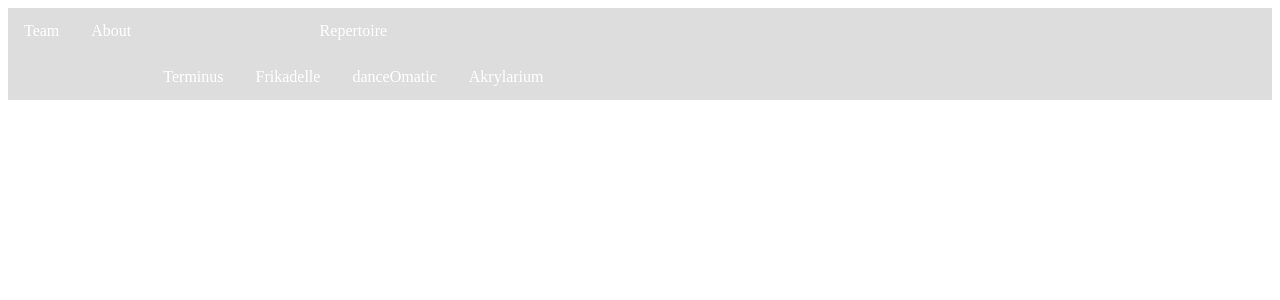
After one commit to martinschultzkristensen/artfarm.dk, a PHP site: page /cleanslate_index.php in a window 1280 px wide. The commit adds this page. Shown: the top 300 px of the page. Run offline with PHP 8.4, Linux system fonts and the light colour scheme.

Commit message:
trying to start from scratch on new files called *name*_cleanslate.*filetype* ... names between * is placeholder for actual filenames and types.

```diff
--- /dev/null
+++ b/assets/php/head_cleanslate.php
@@ -0,0 +1,9 @@
+    <meta charset="utf-8">
+    <meta name="viewport" content="width=device-width, initial-scale=1">
+    <meta name="description" content="Martin">
+    <meta name="author" content="Martin">
+    <meta name="generator" content="Martin">
+    <title>Art Farm</title>
+    <link rel="icon" type="image/x-icon" href="img/favicon.ico">
+    <!-- Costume css -->
+    <link rel="stylesheet" href="/css/my_style.css">
--- /dev/null
+++ b/assets/php/header_cleanslate.php
@@ -0,0 +1,34 @@
+<header>
+        <nav>
+          <div>
+            <!-- here the logo in the navbar!!!
+              <a class="navbar-brand:focusable" href="/index"><img src="/img/artfarm_zeromargin_invert.png" height="40px" alt="Art Farm logo" class="ms-1"></a>
+            <button class="navbar-toggler" type="button" data-bs-toggle="collapse" data-bs-target="#navbarCollapse" aria-controls="navbarCollapse" aria-expanded="false" aria-label="Toggle navigation">
+              <span class="navbar-toggler-icon"></span>
+            </button> -->
+            <div class="collapse navbar-collapse" id="navbarCollapse">
+              <ul>
+                  <li>
+                    <a href="/artists">Team</a></a>
+                  </li>
+                  <li>
+                      <a class="nav-link" href="/about">About</a>
+                  </li>
+                  <li class="nav-item dropdown">
+                    <a href="#" class="nav-link dropdown-toggle me-3" id="navbarDropdown" role="button" data-bs-toggle="dropdown" aria-expanded="false">
+                      Repertoire
+                    </a>
+                      <ul aria-labelledby="navbarDropdown">
+                        <li><a href="/repertoire/terminus">Terminus</a></li>
+                        <li><a href="/repertoire/frikadelle">Frikadelle</a></li>
+                        <li><a href="/repertoire/danceomatic">danceOmatic</a></li>
+                        <li><a href="/repertoire/akrylarium">Akrylarium</a></li>
+                      </ul>
+                  </li>
+              </ul>
+
+
+            </div>
+          </div>
+        </nav>
+      </header>
--- /dev/null
+++ b/cleanslate_index.php
@@ -0,0 +1,25 @@
+<!doctype html>
+<html lang="da">
+<?php
+    $IPATH = $_SERVER['DOCUMENT_ROOT'] . '/assets/php/';
+    include $IPATH . 'head_cleanslate.php';
+    ?>
+
+  <body class="bg-light">
+
+  <?php
+    $IPATH = $_SERVER['DOCUMENT_ROOT'] . '/assets/php/';
+    include $IPATH . 'header_cleanslate.php';
+    ?>
+
+
+<!--
+  <?php
+    $IPATH = $_SERVER['DOCUMENT_ROOT'] . '/assets/php/';
+    include $IPATH . 'footer.php';
+    ?> -->
+
+</body>
+
+
+</html>
--- /dev/null
+++ b/css/my_style.css
@@ -0,0 +1,39 @@
+/* used in cleanslate_index */
+
+ul {
+  list-style-type: none;
+  margin: 0;
+  padding: 0;
+  overflow: hidden;
+  background-color: #dddddd;
+}
+
+/* Horizontal Navigation Bar */
+
+li {
+  float: left;
+}
+
+/* for all links 'a' within a list  'li' item */
+li a {
+  display: block;
+  color: white;
+  text-decoration: none;
+  padding: 14px 16px;
+  text-align: center;
+}
+
+li a:hover {
+ background-color: #111;
+}
+
+/* gives all links 'a' a block size */
+a {
+  display: block;
+  padding: 8px;
+
+}
+
+.active {
+  background-color: #04AA6D;
+}
```
Also changed, not shown: index.php (+27 -23 lines), 13 other files.
